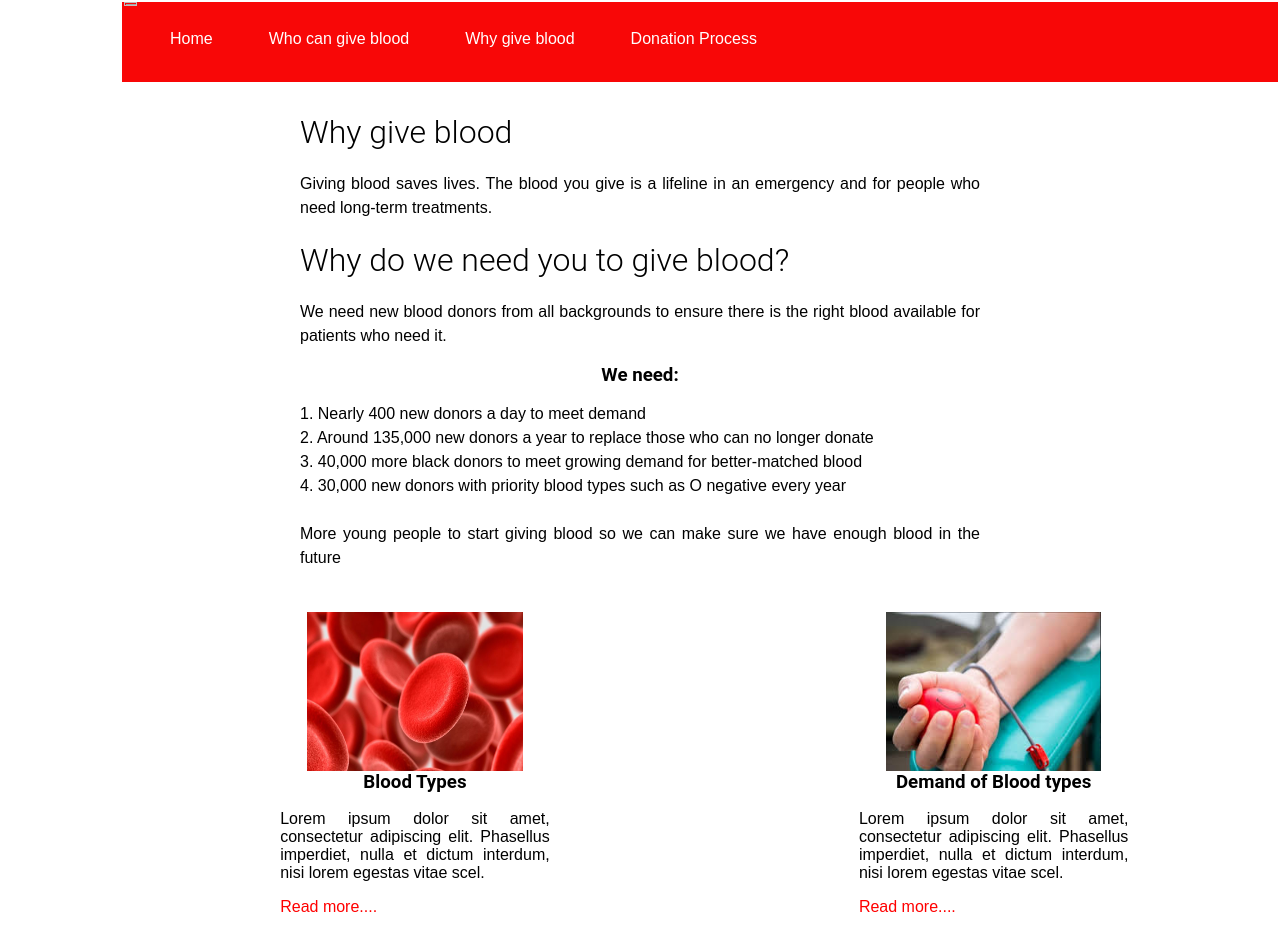
After one commit to isuri9734/BloodBankSystem, a PHP site: page /Whyblood.html in a window 1280 px wide. The commit adds this page. Run offline with PHP 8.4, Linux system fonts and the light colour scheme.

Commit message:
add new pages

```diff
--- a/Web.html
+++ b/Web.html
@@ -25,12 +25,12 @@
 
   <div class="mySlides">
     <!--div class="numbertext">2 / 4</div-->
-    <img src="images\img2.jpg" style="width:95%; height: 60%;">
+    <img src="images\img3.jpg" style="width:95%; height: 60%;">
   </div>
 
   <div class="mySlides">
     <!--div class="numbertext">3 / 6</div-->
-    <img src="images\img3.jpg" style="width:95%"; height="60%">
+    <img src="images\img2.jpg" style="width:95%"; height="60%">
   </div>
 
   <div class="mySlides">
--- /dev/null
+++ b/css/whyblood.css
@@ -0,0 +1,133 @@
+body{
+    background-color: white;
+    font-family: Arial;
+    margin:2px;
+  }
+
+  ul {
+    list-style-type: none;
+    margin-left: 120px;
+    padding: 0;
+    overflow: hidden;
+    background-color: rgb(248, 7, 7);
+
+    height: 10%;
+  }
+
+  li {
+    float: left;
+  }
+
+  li a {
+    display: block;
+    color: white;
+    text-align: center;
+    padding: 28px 28px;
+    text-decoration: none;
+
+  }
+
+  li a:hover {
+    background-color:rgb(126, 125, 126);
+  }
+
+
+  h1{
+    font-family: Roboto,sans-serif;
+    font-style: normal;
+    font-weight: 300;
+    margin: 0 0 7.5px;
+
+ }
+
+ h3{
+    font-family: Roboto,sans-serif;
+    font-style: normal;
+    font-weight: 300;
+    margin: 0 0 7.5px;
+    font-weight: bold;
+
+ }
+ .content{
+    max-width: 700px;
+    margin: auto;
+    background: white;
+    padding: 10px;
+    line-height: 1.5;
+
+ }
+
+ * {
+    box-sizing: border-box;
+  }
+
+
+  /* Float four columns side by side */
+  .column {
+    float: left;
+    width: 25%;
+    padding: 0 10px;
+    margin-left: 20%;
+  }
+
+  /* Remove extra left and right margins, due to padding */
+  .row {margin: 0 -5px;}
+
+  /* Clear floats after the columns */
+  .row:after {
+    content: "";
+    display: table;
+    clear: both;
+  }
+
+  /* Responsive columns */
+  @media screen and (max-width: 600px) {
+    .column {
+      width: 100%;
+      display: block;
+      margin-bottom: 20px;
+    }
+  }
+
+  /* Style the counter cards */
+  .card {
+
+    padding: 16px;
+    text-align: center;
+
+  }
+ img{
+    display: block;
+    width: 80%;
+    height: 20%;
+
+    margin-left: auto;
+    margin-right: auto;
+ }
+
+ h3{
+     text-align: center;
+     line-height: 1.2;
+ }
+ p{
+     text-align: justify;
+
+ }
+
+ a{
+    text-decoration: none;
+    color:red;
+ }
+
+ a:hover{
+     background-color: red;
+     color: white;
+
+ }
+
+ /*.footer{
+    color: black;
+    text-align: center;
+    padding: 3px;
+
+  }*/
--- /dev/null
+++ b/whyblood.html
@@ -0,0 +1,66 @@
+<html>
+    <head>
+        <title>Why give Blood</title>
+        <link rel="stylesheet" type="text/css" href="css\whyblood.css">
+    </head>
+
+<body>
+    <ul>
+
+        <li><img src=""></li>
+        <li><a class="active" href="Web.html">Home</a></li>
+        <li><a href="Whocan.html">Who can give blood</a></li>
+        <li><a href="Whyblood.html">Why give blood</a></li>
+        <li><a href="DonationP.html">Donation Process</a></li>
+      </ul>
+
+<div class="content">
+
+<h1>Why give blood</h1>
+
+<p>Giving blood saves lives. The blood you give is a lifeline in an emergency and for people who need long-term treatments.</p>
+
+<h1>Why do we need you to give blood?</h1>
+
+<p>
+    We need new blood donors from all backgrounds to ensure there is the right blood available for patients who need it.</p>
+<h3>We need:</h3>
+<p align="justify">
+    1. Nearly 400 new donors a day to meet demand<br>
+    2. Around 135,000 new donors a year to replace those who can no longer donate<br>
+    3. 40,000 more black donors to meet growing demand for better-matched blood<br>
+    4. 30,000 new donors with priority blood types such as O negative every year<br><br>
+    More young people to start giving blood so we can make sure we have enough blood in the future
+</p>
+      </div>
+
+      <div class="row">
+        <div class="column">
+          <div class="card">
+              <img src="images/img6.jpg">
+            <h3>Blood Types</h3>
+            <p>Lorem ipsum dolor sit amet, consectetur adipiscing elit. Phasellus imperdiet,
+                 nulla et dictum interdum, nisi lorem egestas vitae scel.</p>
+            <p><a href="Btypes">Read more....</a></p>
+
+          </div>
+        </div>
+
+        <div class="column">
+          <div class="card">
+            <img src="images/img8.jpg">
+            <h3>Demand of Blood types</h3>
+            <p>Lorem ipsum dolor sit amet, consectetur adipiscing elit. Phasellus imperdiet,
+                nulla et dictum interdum, nisi lorem egestas vitae scel.</p>
+                <p><a href="Btypes">Read more....</a></p>
+
+          </div>
+        </div>
+      </div>
+
+      <!--div class="footer">
+        <p>All right reserved. copyright@2020</p>
+      </div-->
+
+</body>
+</html>
```
Also changed, not shown: DonationP.html (added, +18 -0 lines), Login.html (+7 -6 lines), css/DonationP.css (added, +26 -0 lines), css/LoginStylesheet.css (+22 -9 lines), css/Stylesheet.css (+21 -6 lines), css/whocan.css (added, +47 -0 lines), whocan.html (added, +32 -0 lines), images/cells.jpg (deleted), images/img1.jpg, images/img2.jpg, images/img6.jpg, images/img8.jpg (added), images/rd.jpg (deleted), images/wallpaper1.jpg (deleted).
